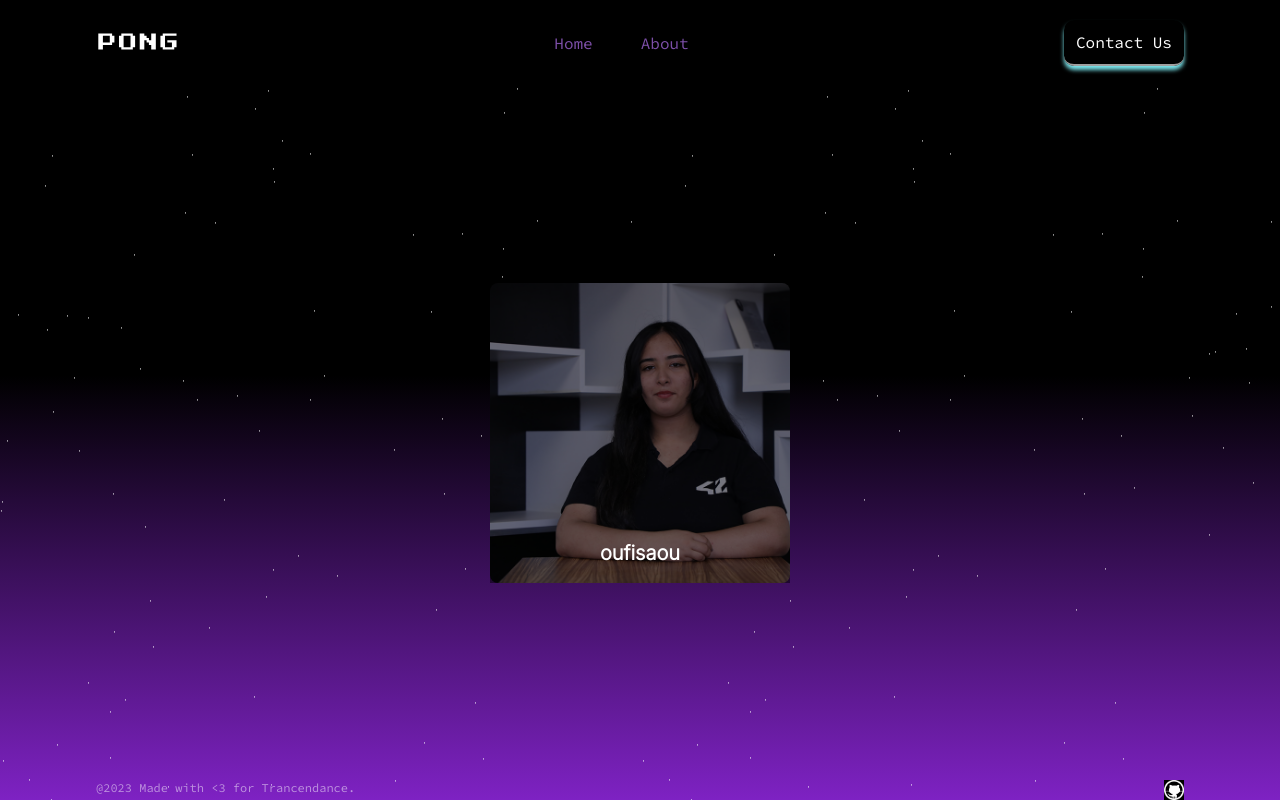
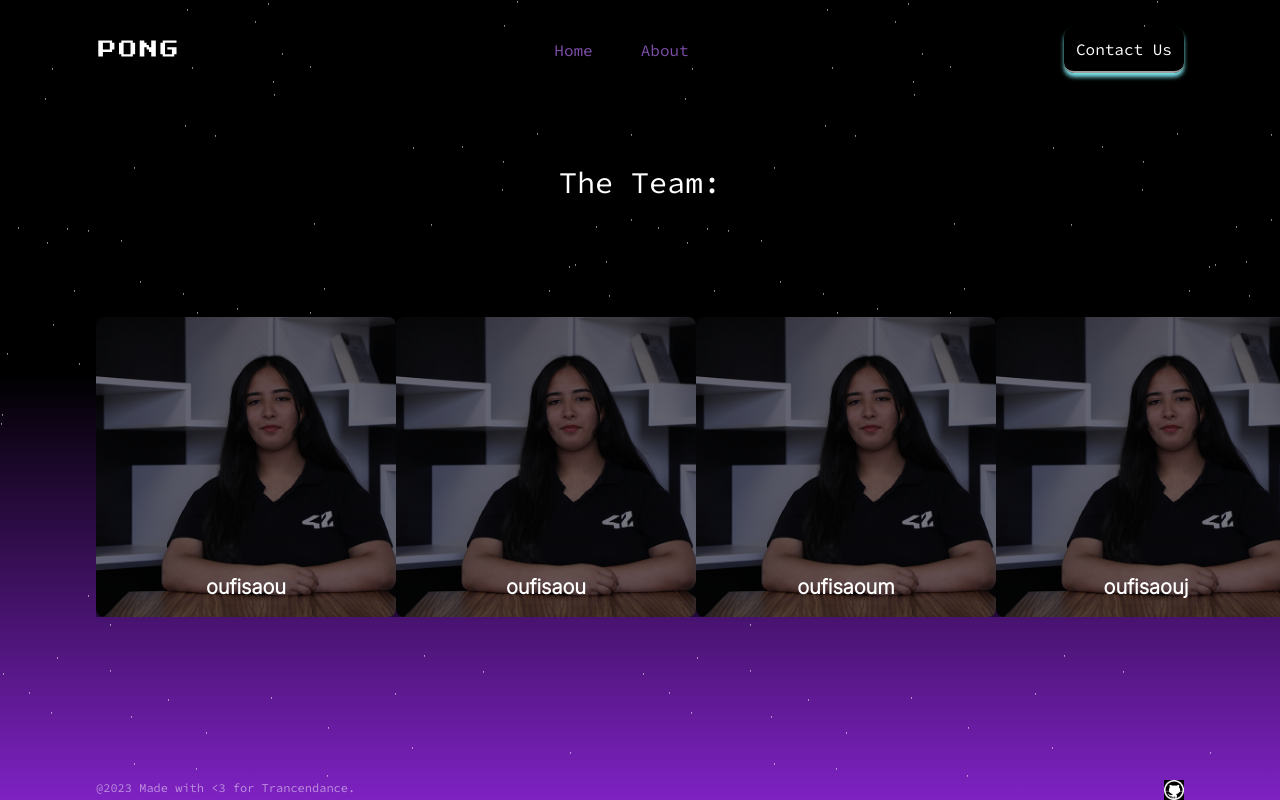
Before and after one commit to chzabakh/last_tr, a Next.js app: page /about in a window 1280 px wide. Built offline with nearby package versions, Linux system fonts and the light colour scheme.

Commit message:
fixed cards

```diff
--- /dev/null
+++ b/src/components/Sections/card.tsx
@@ -0,0 +1,58 @@
+import React, { useState } from 'react'
+import Image from 'next/image';
+import ReactCardFlip from 'react-card-flip';
+// import oufisaou from ""
+import Stars from '@/components/Sections/stars';
+import Layout from '../Layout/layout';
+
+interface CardProps {
+    picture: string;
+    name: string;
+    github: string;
+    linkedin: string;
+  }
+const Card: React.FC<CardProps> = ({picture, name, github, linkedin}) => {
+    const [isFlipped, setIsFlipped] = useState(false);
+    // const [turned, setTurned] = useState(false);
+
+    const handleMouseEnter = () => {
+      if (!isFlipped) {
+        setIsFlipped(true);
+      }
+    };
+
+    const handleMouseLeave = () => {
+      if (isFlipped) {
+        setIsFlipped(false);
+      }
+    };
+  return (
+    <div
+      onMouseEnter={handleMouseEnter}
+      onMouseLeave={handleMouseLeave}
+      style={{ width: '300px', height: '300px' }}
+    >
+    <ReactCardFlip isFlipped={isFlipped} flipDirection="horizontal">
+    <div className="front w-[300px] h-[300px] rounded-lg">
+    <div className='flex flex-col justify-center w-full items-center' >
+        <Image alt="" width={100} height={100} src={picture} className="relative w-full rounded-lg h-full"/>
+        <div className="absolute top-0 left-0 w-full h-full bg-[#00000080] "></div>
+        <div className='absolute bottom-4 font-inter font-bold text-xl'>
+        {name}
+        </div>
+    </div>
+    </div>
+    <div className="back w-[300px] h-[300px] rounded-lg">
+    <div className="flex flex-col justify-center items-center gap-3 w-[300px]  h-[300px] rounded-lg bg-[#0000008b]">
+      <div className='flex flex-col justify-center gap-4 items-center font-inter' >
+        <button className='rounded-full border-2 border-white m-2 w-[200px] px-6 py-4 hover:border-[#8b11ba]'>My Github</button>
+        <button className='rounded-full border-2 border-white m-2 w-[200px] px-6 py-4 hover:border-[#8b11ba]'>My LinkedIn</button>
+      </div>
+    </div>
+    </div>
+    </ReactCardFlip>
+    </div>
+  )
+}
+
+export default Card
--- a/src/pages/about.tsx
+++ b/src/pages/about.tsx
@@ -1,68 +1,64 @@
 import Layout from '@/components/Layout/layout'
-import { Card } from '@mui/material';
+import Card from '@/components/Sections/card'
+import Stars from '@/components/Sections/stars'
+
 import React, { useState } from 'react'
-import Image from 'next/image';
-import ReactCardFlip from 'react-card-flip';
-import oufisaou from "../../public/oufisaou.jpeg"
-import Stars from '@/components/Sections/stars';
-const About = () => {
-    const [isFlipped, setIsFlipped] = useState(false);
-    const [turned, setTurned] = useState(false);
 
-    const handleMouseEnter = () => {
-      if (!isFlipped) {
-        setIsFlipped(true);
-      }
-    };
+const contributers = [
+  {
+    id: 1,
+    name: "oufisaou",
+    linkedin: "https://www.linkedin.com/in/oumaimafisaoui/",
+    github: "https://github.com/Oumaimafisaoui",
+    picture: "/oufisaou.jpeg",
+  },
+  {
+    id: 2,
+    name: "oufisaou",
+    linkedin: "https://www.linkedin.com/in/oumaimafisaoui/",
+    github: "https://github.com/Oumaimafisaoui",
+    picture: "/oufisaou.jpeg",
 
-    const handleMouseLeave = () => {
-      if (isFlipped) {
-        setIsFlipped(false);
-      }
-    };
+  },
+  {
+    id: 3,
+    name: "oufisaoum",
+    linkedin: "https://www.linkedin.com/in/oumaimafisaoui/",
+    github: "https://github.com/Oumaimafisaoui",
+    picture: "/oufisaou.jpeg",
+  },
+  {
+    id: 4,
+    name: "oufisaouj",
+    linkedin: "https://www.linkedin.com/in/oumaimafisaoui/",
+    github: "https://github.com/Oumaimafisaoui",
+    picture: "/oufisaou.jpeg",
+  }
+]
 
 
+const About = () => {
   return (
-    <div className="flex flex-col justify-between max-w-screen md:mx-[6rem] h-screen  max-h-screen">
-    <Layout>
-      <div>
-         <Stars />
-      </div>
-    <div className="flex flex-row items-center justify-evenly max-h-ful w-full h-full">
-
-    <div
-      onMouseEnter={handleMouseEnter}
-      onMouseLeave={handleMouseLeave}
-      style={{ width: '300px', height: '300px' }}
-    >
-    <ReactCardFlip isFlipped={isFlipped} flipDirection="horizontal">
-    <div className="front w-[300px] h-[300px] rounded-lg">
-    <div className='flex flex-col justify-center w-full items-center' >
-        <Image alt="" width={100} height={100} src={oufisaou} className="relative w-full rounded-lg h-full"/>
-        <div className="absolute top-0 left-0 w-full h-full bg-[#00000080] "></div>
-        <div className='absolute bottom-4 font-inter font-bold text-xl'>
-        oufisaou
+    <div className="flex flex-col justify-between max-w-screen md:mx-[6rem] h-screen max-h-screen">
+      <Layout>
+        <Stars />
+        <div className='flex flex-col gap-2 w-full h-[70%]'>
+        <div className='self-center text-[30px] font-code'>The Team:</div>
+        <div className="flex flex-row items-center justify-evenly max-h-ful w-full h-full">
+          {contributers.map((member) => (
+            <Card
+              key={member.id}
+              name={member.name}
+              linkedin={member.linkedin}
+              github={member.github}
+              picture={member.picture}
+            />
+          ))}
         </div>
+        </div>
+      </Layout>
     </div>
-    </div>
-    <div className="back w-[300px] h-[300px] rounded-lg">
-    <div className="flex flex-col justify-center items-center gap-3 w-[300px]  h-[300px] rounded-lg bg-[#0000008b]">
-      <div className='flex flex-col justify-center gap-4 items-center font-inter' >
-        <button className='rounded-full border-2 border-white m-2 w-[200px] px-6 py-4 hover:border-[#8b11ba] ' >My Github</button>
-        <button className='rounded-full border-2 border-white m-2 w-[200px] px-6 py-4 hover:border-[#8b11ba]' >My LinkedIn</button>
-      </div>
-    </div>
-    </div>
-    </ReactCardFlip>
-    </div>
-
-
-
-  </div>
-  <div/>
-  </Layout>
-  </div>
-  )
-}
+  );
+};
 
 export default About
```
